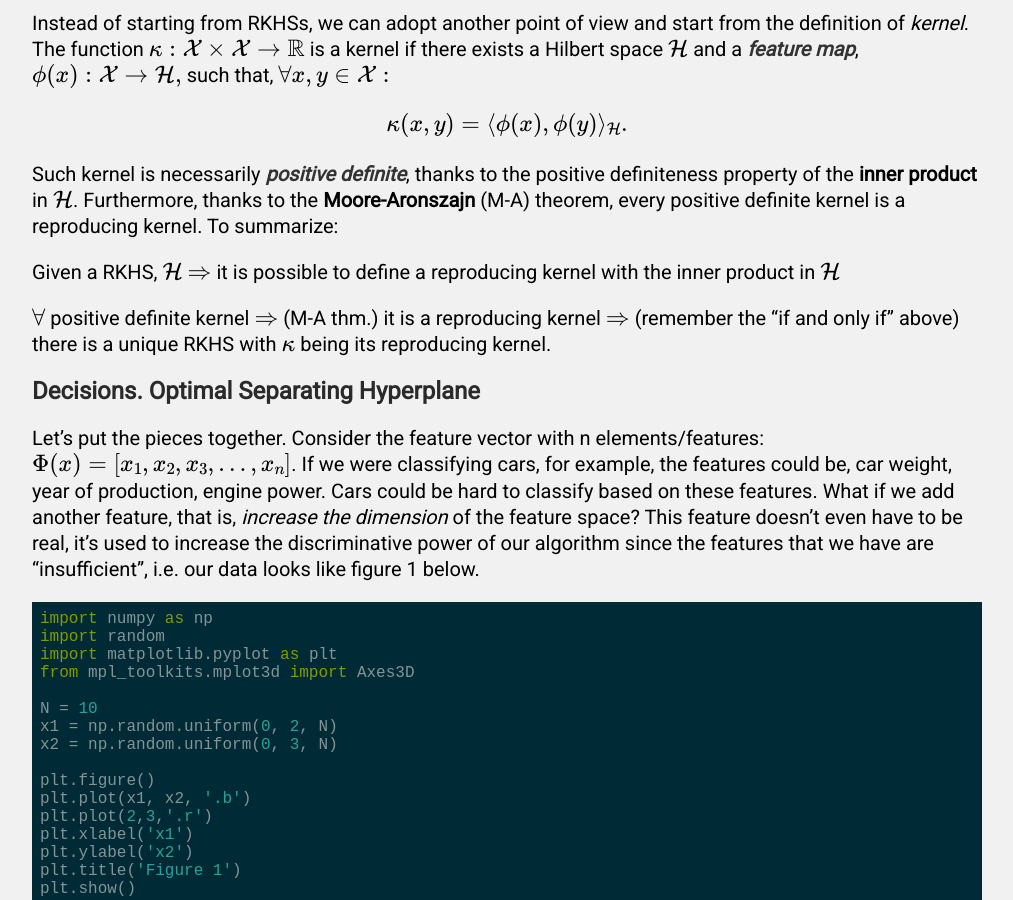
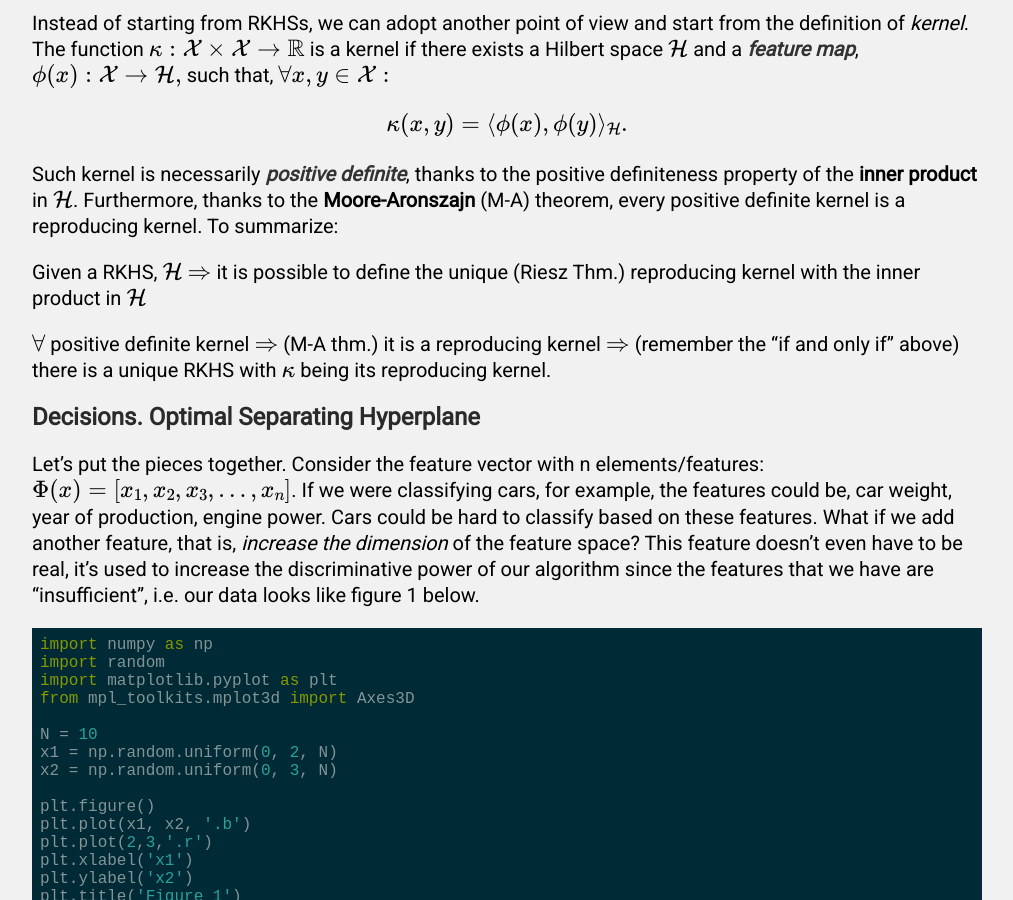
Before and after one commit to FullSimplify/FullSimplify.github.io, a Jekyll site: the page built from _posts/2000-01-02-Support-Vector-Machines,-a-Gentle-Introduction.md, in a window 1280 px wide and 900 px high, scrolled down 4277 px. Shown: the whole window, without its empty margins (133-1146 px from the left). Built offline with Jekyll 4.4.1, drawn with Linux system fonts in a browser that asks for light colours; formulas are drawn with MathJax 3.

Commit message:
Update 2000-01-02-Support-Vector-Machines,-a-Gentle-Introduction.md

```diff
--- a/_posts/2000-01-02-Support-Vector-Machines,-a-Gentle-Introduction.md
+++ b/_posts/2000-01-02-Support-Vector-Machines,-a-Gentle-Introduction.md
@@ -131,7 +131,7 @@ Instead of starting from RKHSs, we can adopt another point of view and start fro
 
 Such kernel is necessarily **positive definite**, thanks to the positive definiteness property of the <a target="_blank" href='https://en.wikipedia.org/wiki/Inner_product_space'> inner product</a> in $$\mathcal{H}$$. Furthermore, thanks to the<a target="_blank" href='https://en.wikipedia.org/wiki/Reproducing_kernel_Hilbert_space#Moore.E2.80.93Aronszajn_theorem'> Moore-Aronszajn</a> (M-A) theorem, every positive definite kernel is a reproducing kernel. To summarize:
 
-Given a RKHS, $$\mathcal{H}$$ $$\Rightarrow$$ it is possible to define a reproducing kernel with the inner product in $$\mathcal{H}$$
+Given a RKHS, $$\mathcal{H}$$ $$\Rightarrow$$ it is possible to define the unique (Riesz Thm.) reproducing kernel with the inner product in $$\mathcal{H}$$
 
 $$\forall$$ positive definite kernel $$\Rightarrow$$ (M-A thm.) it is a reproducing kernel $$\Rightarrow$$ (remember the "if and only if" above) there is a unique RKHS with $$\kappa$$ being its reproducing kernel.
 
```
